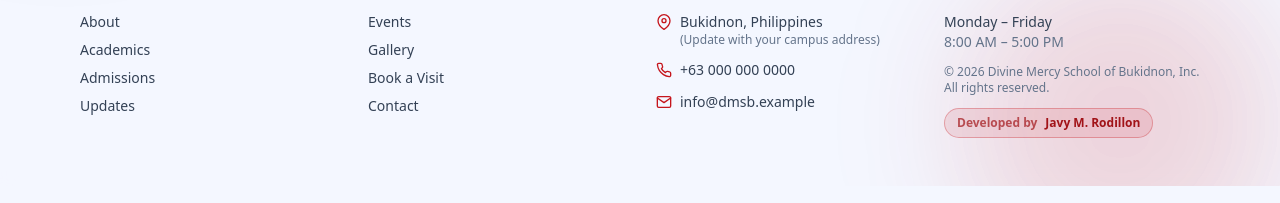
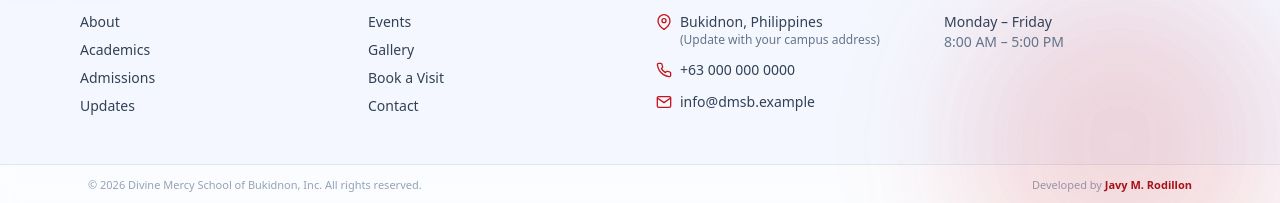
Before and after one commit to RvnXcnnrr/divine-mercy-school-of-bukidnon--inc.-website, a React (Vite) app: page / in a window 1280 px wide. Shown: the part 3735-3938 px from the top of the page. Built offline with nearby package versions, Linux system fonts and the light colour scheme; no server answers; the database is empty.

Commit message:
feat: update Footer component layout and styling for improved presentation

```diff
--- a/src/components/Footer.jsx
+++ b/src/components/Footer.jsx
@@ -223,14 +223,15 @@ export default function Footer() {
               Monday – Friday
               <span className="block text-slate-500">8:00 AM – 5:00 PM</span>
             </p>
-            <p className="text-xs text-slate-500">
-              © {new Date().getFullYear()} Divine Mercy School of Bukidnon, Inc. All rights reserved.
-            </p>
-            <p className="inline-flex items-center gap-2 rounded-full border border-brand-gold/30 bg-brand-gold/10 px-3 py-1.5 text-xs font-bold text-brand-goldText">
-              <span className="opacity-70">Developed by</span>
-              Javy M. Rodillon
-            </p>
           </div>
+        </div>
+      </div>
+
+      {/* ── Bottom bar ── */}
+      <div className="border-t border-slate-200 bg-white/60 py-3">
+        <div className="mx-auto flex max-w-6xl flex-wrap items-center justify-between gap-2 px-6 text-[11px] text-slate-400">
+          <span>© {new Date().getFullYear()} Divine Mercy School of Bukidnon, Inc. All rights reserved.</span>
+          <span>Developed by <span className="font-semibold text-brand-goldText">Javy M. Rodillon</span></span>
         </div>
       </div>
     </footer>
```
